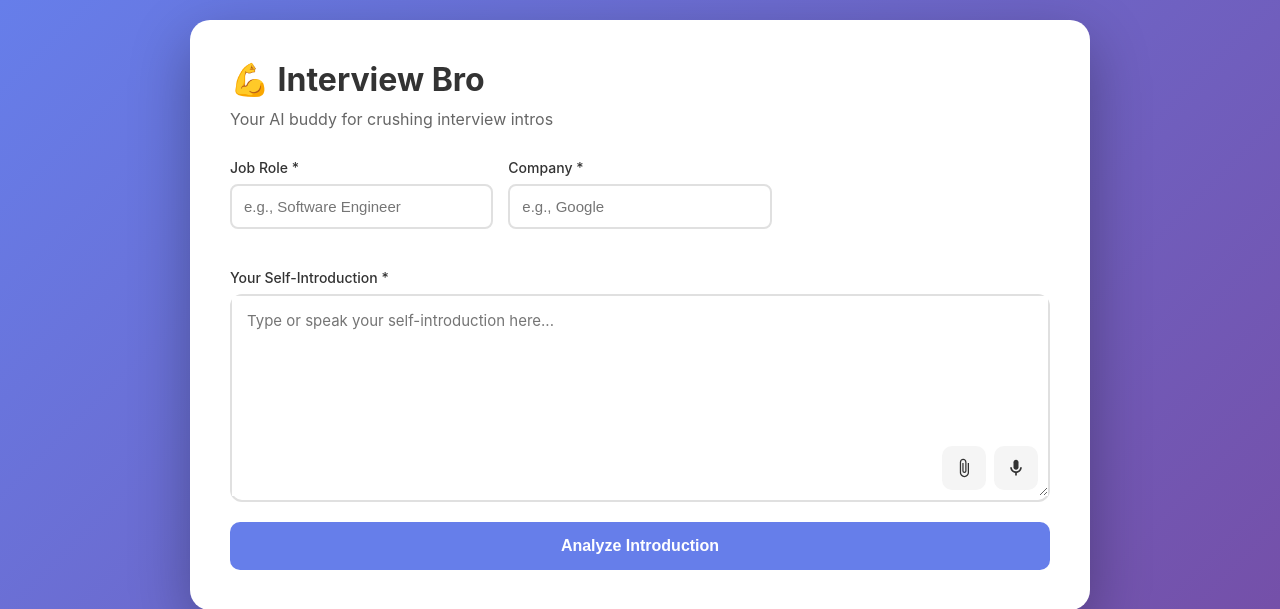
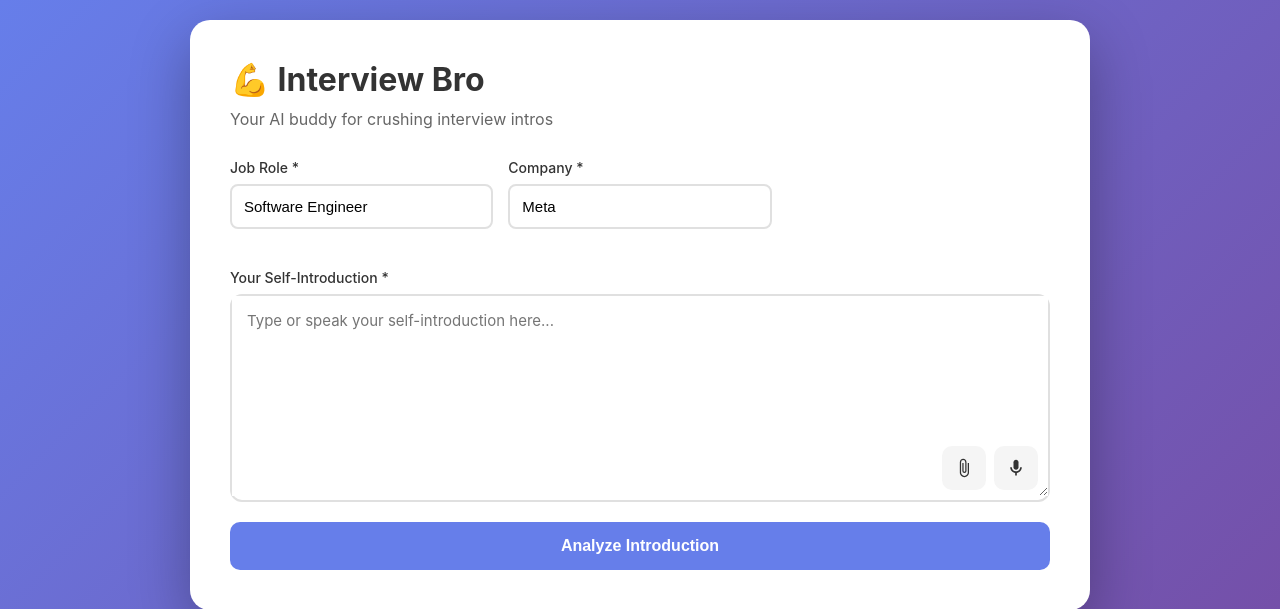
Before and after one commit to zixi-liu/interview-ai-prototype, a FastAPI app: page / in a window 1280 px wide. Shown: the top 609 px of the page. Run offline with FastAPI, Linux system fonts and the light colour scheme.

Commit message:
fix: Update default company values in forms to 'Meta'

```diff
--- a/static/index.html
+++ b/static/index.html
@@ -291,11 +291,11 @@
             <div class="form-row">
                 <div class="form-group">
                     <label for="role">Job Role *</label>
-                    <input type="text" id="role" name="role" placeholder="e.g., Software Engineer" required>
+                    <input type="text" id="role" name="role" placeholder="e.g., Software Engineer" value="Software Engineer" required>
                 </div>
                 <div class="form-group">
                     <label for="company">Company *</label>
-                    <input type="text" id="company" name="company" placeholder="e.g., Google" required>
+                    <input type="text" id="company" name="company" placeholder="e.g., Google" value="Meta" required>
                 </div>
             </div>
 
--- a/templates/index.html
+++ b/templates/index.html
@@ -192,7 +192,7 @@
 
                 <div class="form-group">
                     <label for="company">Company</label>
-                    <input type="text" id="company" name="company" value="Tech Company" required>
+                    <input type="text" id="company" name="company" value="Meta" required>
                 </div>
 
                 <div class="form-group">
@@ -216,7 +216,7 @@
 
                 <div class="form-group">
                     <label for="audio-company">Company</label>
-                    <input type="text" id="audio-company" name="company" value="Tech Company" required>
+                    <input type="text" id="audio-company" name="company" value="Meta" required>
                 </div>
 
                 <div class="form-group">
```
